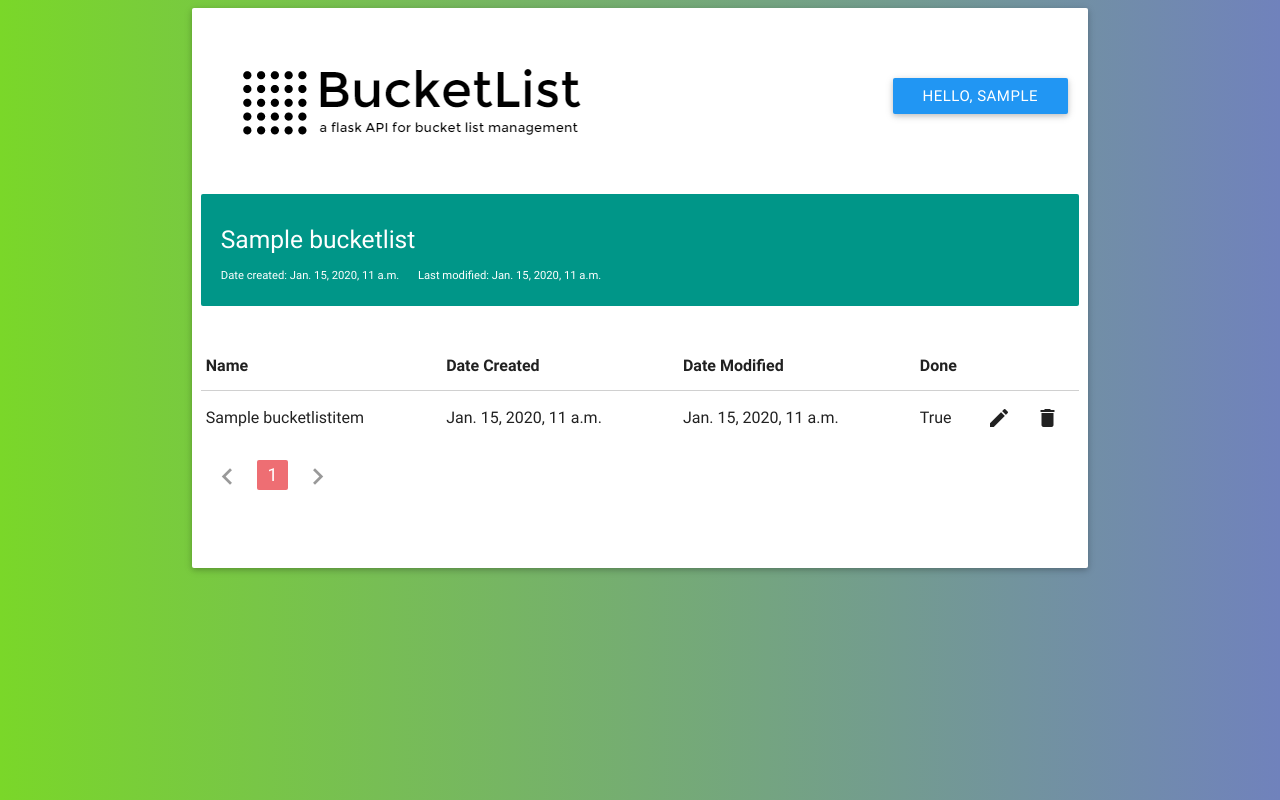
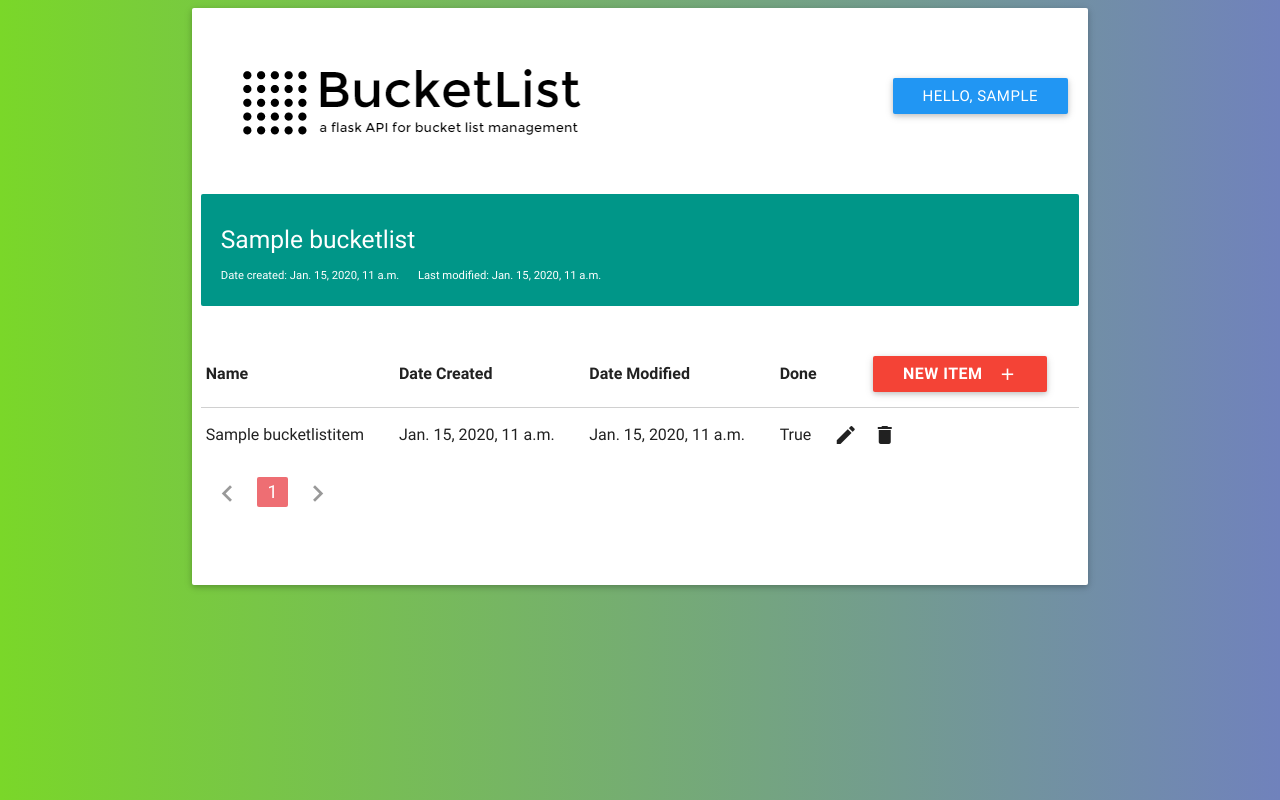
Before and after one commit to andela-tadesanya/bucketlist-django, a Django app: page /user/bucketlist/1/items/ in a window 1280 px wide. Run offline with Django 3.2, Linux system fonts and the light colour scheme; a user stored in the database is signed in; tables that the repository leaves empty hold one stand-in row (values such as "Sample post"); some libraries are stand-ins or nearby versions.

Commit message:
bucketlist item can be created

```diff
--- a/bucketlist_django/bucketlist/templates/bucketlist/items.html
+++ b/bucketlist_django/bucketlist/templates/bucketlist/items.html
@@ -26,7 +26,7 @@
                         <th>Date Modified</th>
                         <th>Done</th>
                         <th></th>
-                      <th></th>
+                        <th><a href="#create-item-modal" class="waves-effect waves-light btn red modal-trigger"><i class="material-icons right">add</i>New Item</a></th>
                     </tr>
                 </thead>
 
@@ -71,5 +71,23 @@
         </div>
     </div>
 
+    <!-- Create bucketlist item modal structure -->
+    <div id="create-item-modal" class="modal">
+    <form class="col s12" method="post" action="">
+    {% csrf_token %}
+        <div class="modal-content">
+          <h4>Create new item:</h4>
+        <div class="input-field col s8">
+          <input id="name" name="name" type="text" class="validate">
+          <label for="name">Item Name</label>
+        </div>
+        </div>
+        <div class="modal-footer">
+            <button class="btn waves-effect waves-light" type="submit" name="action">Save
+                <i class="material-icons right">save</i>
+            </button>
+        </div>
+    </form>
+    </div>
 
 {% endblock main %}
--- a/bucketlist_django/bucketlist/views.py
+++ b/bucketlist_django/bucketlist/views.py
@@ -501,3 +501,30 @@ class BucketlistItemView(View):
         context = {'bucketlist': bucketlist, 'items': items}
 
         return render(request, self.template_name, context)
+
+    def post(self, request, id):
+        '''create a bucketlist item'''
+        # get the bucketlist object
+        bucketlist = get_object_or_404(Bucketlist, pk=id)
+
+        # validate form
+        form = CreateBucketlistForm(request.POST)
+
+        if form.is_valid():
+            item_name = form.cleaned_data['name']
+
+            # create and save bucketlist item
+            item = BucketlistItem(name=item_name, bucketlist=bucketlist)
+            item.save()
+
+            # create success message
+            messages.add_message(request,
+                                 messages.INFO,
+                                 'Bucketlist item created')
+        else:
+            # send back form errors as messages
+            for error in form.errors:
+                messages.add_message(request,
+                                     messages.ERROR,
+                                     form.errors[error])
+        return HttpResponseRedirect(reverse('bucketlist_items', kwargs={'id': id}))
```
Lines whose indentation alone changed are shown as unchanged.
